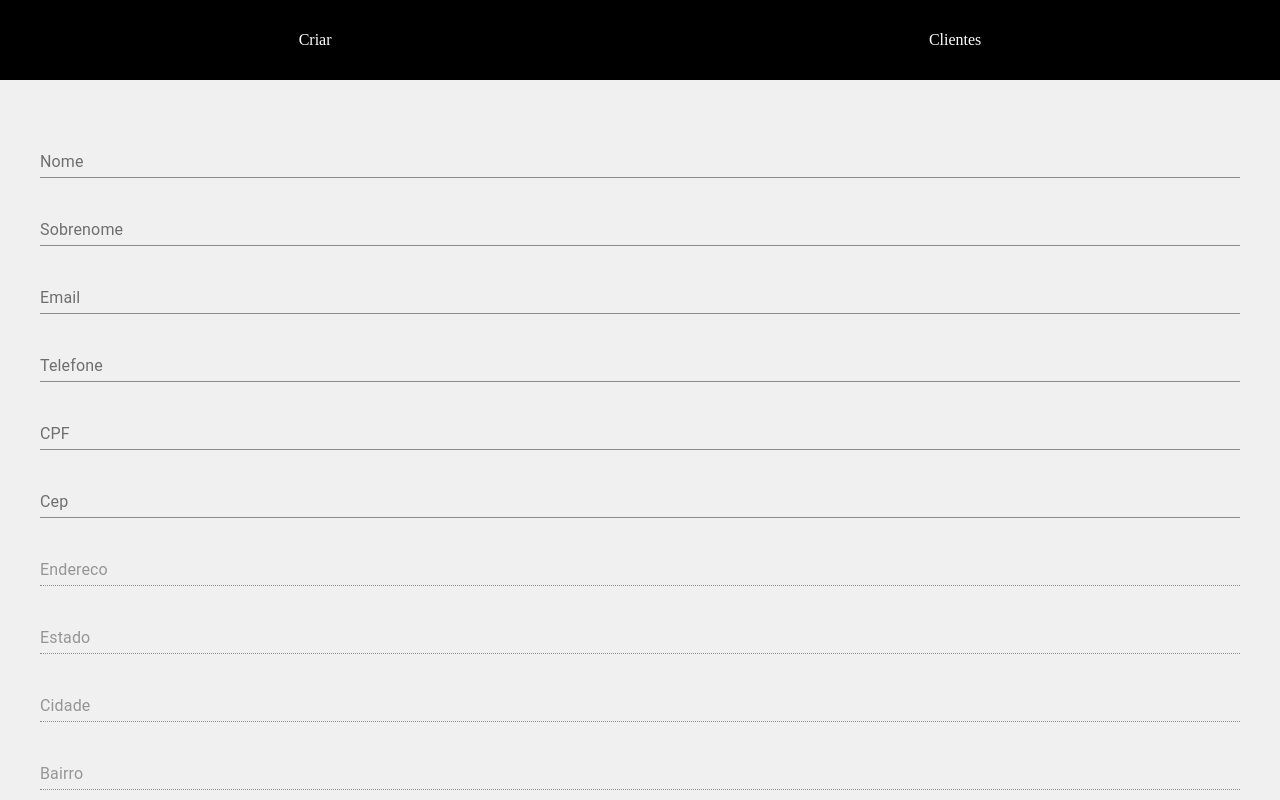
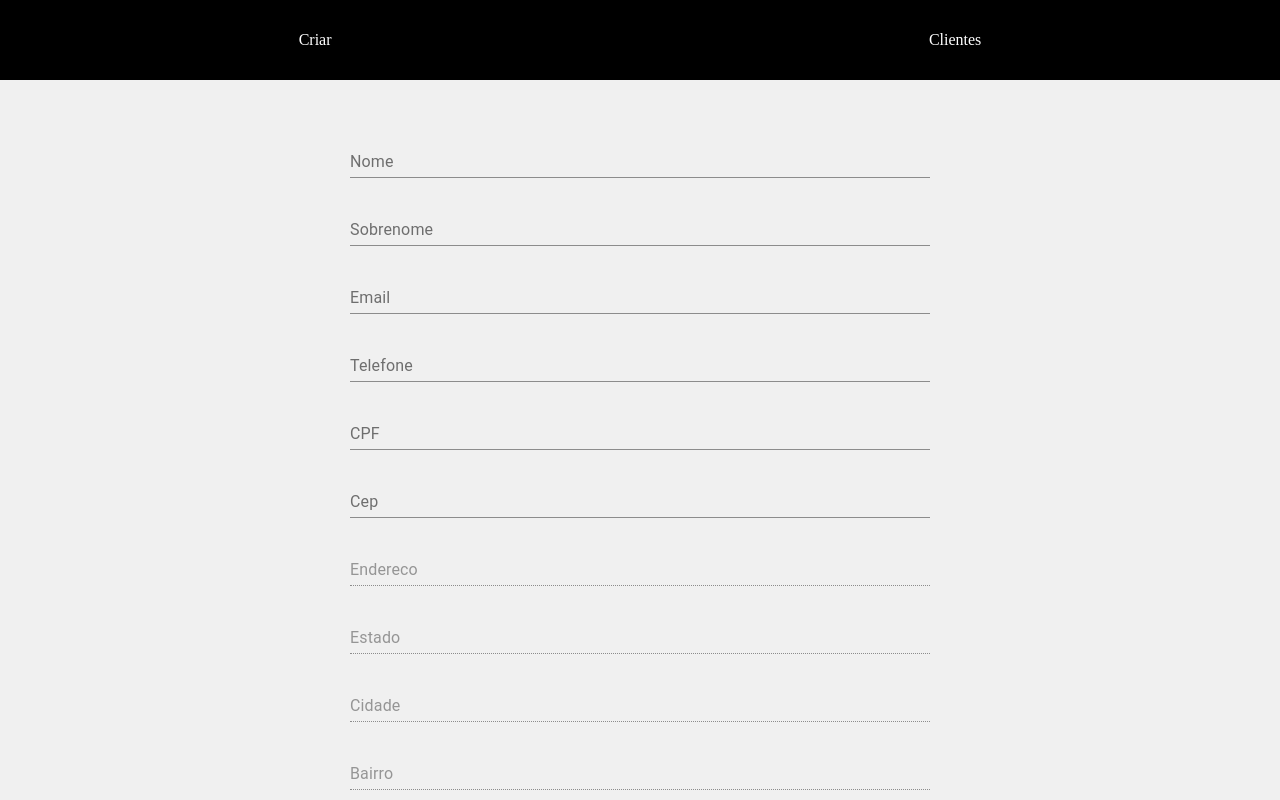
Before and after one commit to rodsussumu/qualicorp-teste-frontend, a React (Create React App) app: page /create/customers in a window 1280 px wide. Shown: the top 800 px of the page. Built offline with nearby package versions, Linux system fonts and the light colour scheme; no server answers.

Commit message:
Fix navbar

```diff
--- a/src/components/NavBar/styles.js
+++ b/src/components/NavBar/styles.js
@@ -64,6 +64,7 @@ export const Times = styled(FaTimes)`
     display: block;
     position: absolute;
     right: 0;
+    top: 0;
     transform: translate(-100%, 75%);
     font-size: 1.8rem;
     cursor: pointer;
--- a/src/pages/Customers/RegisterCustomers/styles.js
+++ b/src/pages/Customers/RegisterCustomers/styles.js
@@ -4,12 +4,12 @@ export const Wrapper = styled.div`
   display: flex;
   flex-direction: column;
   height: 100vh;
+
   form {
     display: flex;
     flex: 1;
     flex-direction: column;
-    padding: 30px 40px;
-    height: 100vh;
+    padding: 30px 350px;
     background-color: #f0f0f0;
   }
 
@@ -34,7 +34,15 @@ export const Wrapper = styled.div`
     color: red;
   }
 
+  @media screen and (max-width: 1024px) {
+    form {
+      padding: 30px 60px;
+    }
+  }
+
   @media screen and (max-width: 768px) {
+    display: block;
+
     .button-submit {
       width: 40%;
     }
--- a/src/pages/Customers/UpdateCustomers/styles.js
+++ b/src/pages/Customers/UpdateCustomers/styles.js
@@ -1,10 +1,10 @@
 import styled from "styled-components";
 
 export const Wrapper = styled.div`
-    form {
+  form {
     display: flex;
     flex-direction: column;
-    padding: 30px 150px;
+    padding: 30px 350px;
     height: 100%;
     background-color: #f0f0f0;
   }
@@ -30,7 +30,15 @@ export const Wrapper = styled.div`
     color: red;
   }
 
+  @media screen and (max-width: 1024px) {
+    form {
+      padding: 30px 60px;
+    }
+  }
+
   @media screen and (max-width: 768px) {
+    display: block;
+
     .button-submit {
       width: 40%;
     }
--- a/src/pages/Customers/ViewCustomers/styles.js
+++ b/src/pages/Customers/ViewCustomers/styles.js
@@ -43,9 +43,11 @@ export const Wrapper = styled.div`
   }
 
   @media screen and (max-width: 768px) {
+    display: block;
     .customer {
       display: flex;
       flex-direction: column;
+      height: 200px;
     }
     .customer-data {
       margin: 10px 0px;
```
